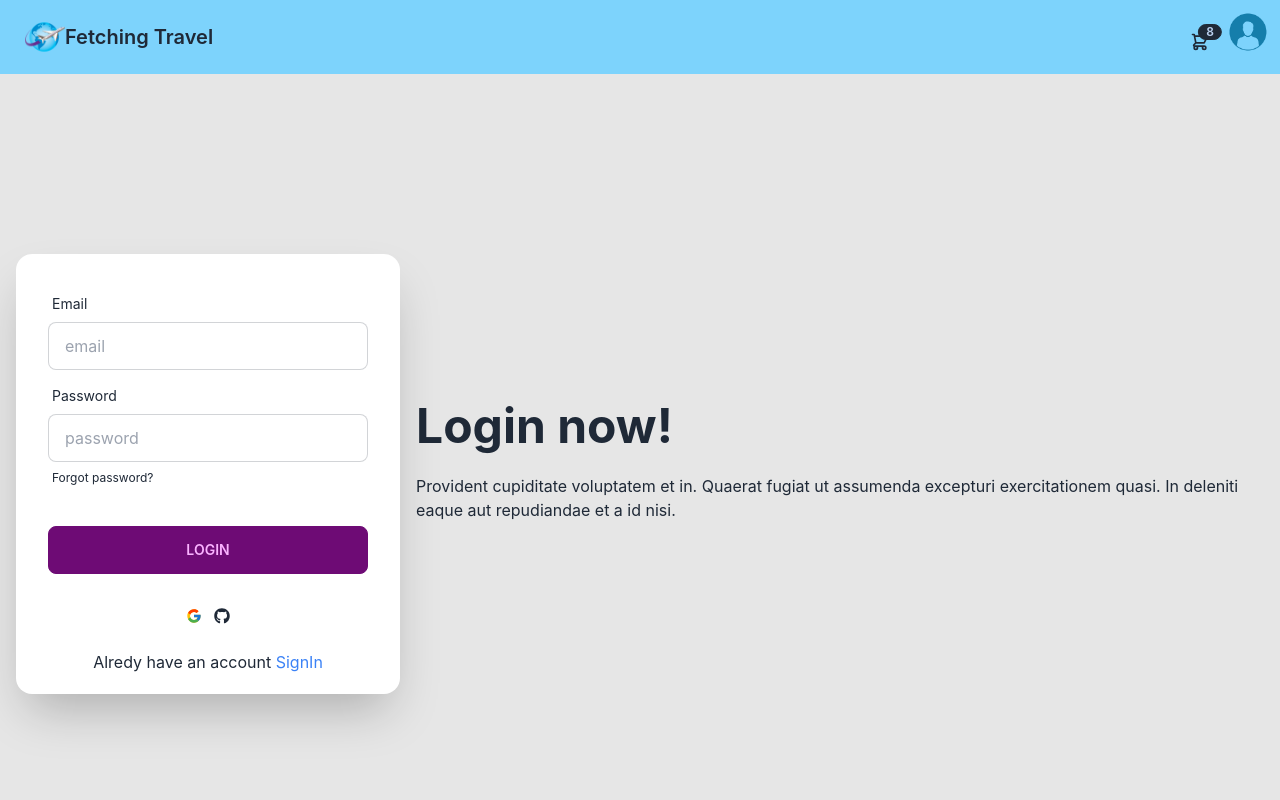
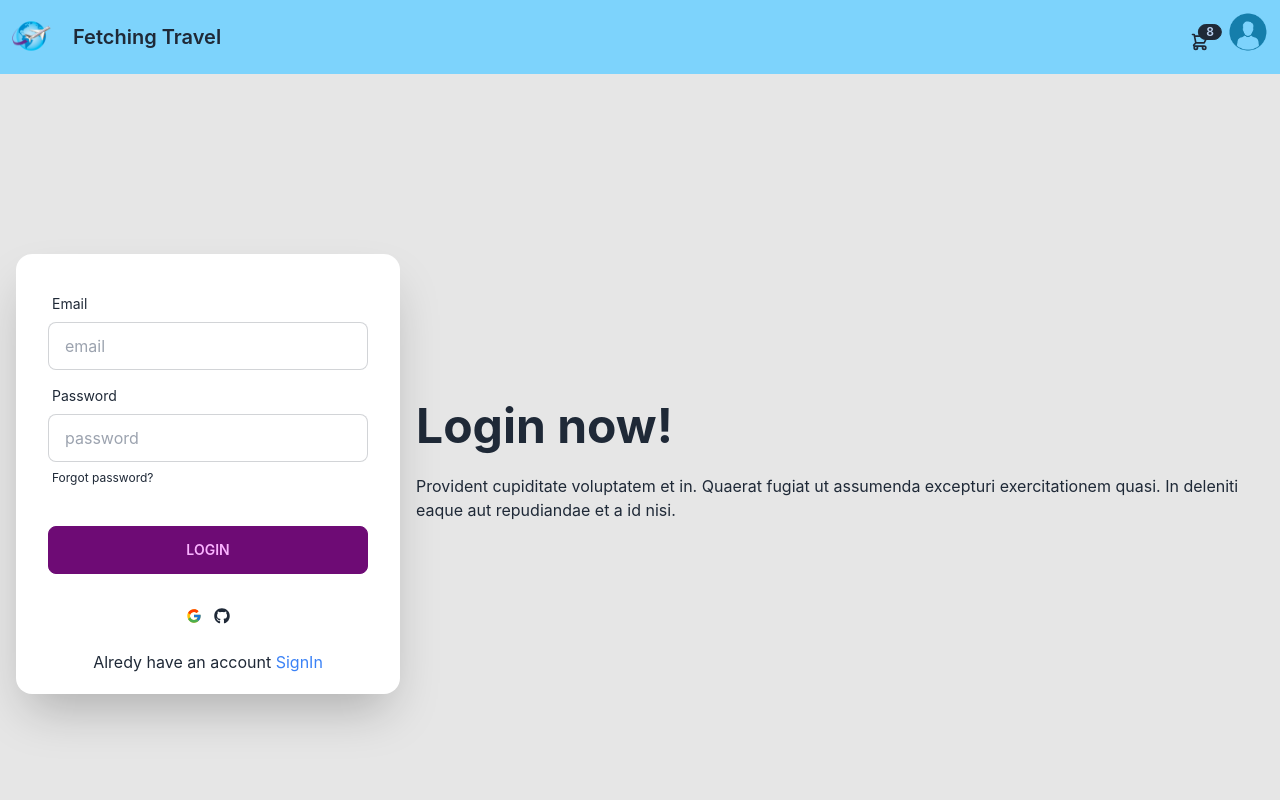
Before and after one commit to Ozyullah/travel-services-client, a React (Create React App) app: page /login in a window 1280 px wide. Shown: the top 800 px of the page. Built offline with nearby package versions, Linux system fonts and the light colour scheme; no server answers.

Commit message:
header update

```diff
--- a/src/Pages/FixedPages/HeaderPage/Header.js
+++ b/src/Pages/FixedPages/HeaderPage/Header.js
@@ -18,12 +18,28 @@ const Header = () => {
     }
     return (
         <div className="navbar bg-sky-300">
+            {/* Responcive button section */}
+            <div className="dropdown dropdown-start">
+                <label tabIndex={0} className="btn btn-ghost btn-circle avatar">
+                    <div className="w-10 rounded-full">
+                        <img className='w-10' src={projectLogo} alt="" />
+                    </div>
+                </label>
+                <ul tabIndex={5} className="menu menu-compact dropdown-content mt-3 p-2 shadow bg-base-100 rounded-box w-52">
+                    <li>
+                        <Link className='font-semibold m-3 t' to={'/myreview'}>My Reviews</Link>
+                    </li>
+                    <li><Link className='font-semibold mr-5' to={'/addservices'}>Add Services</Link></li>
+                </ul>
+            </div>
+            {/* Responcive button section */}
+
             <div className="flex-1">
 
-                <Link to={'/'} className="btn btn-ghost normal-case text-xl"><img className='w-10' src={projectLogo} alt="" />Fetching Travel</Link>
+                <Link to={'/'} className="btn btn-ghost normal-case text-xl">Fetching Travel</Link>
             </div>
             <div>
-                <div >
+                <div className='md:hidden hidden'>
                     {
                         user?.uid ? <>
                             <Link className='font-semibold m-3 t' to={'/myreview'}>My Reviews</Link>
@@ -54,7 +70,7 @@ const Header = () => {
                             <div className="w-10 rounded-full">
                                 <>
                                     {
-                                        user ? <img  src={user?.photoURL} /> : <Link to={'/login'}><img src={logo} alt='' /></Link>
+                                        user ? <img src={user?.photoURL} /> : <Link to={'/login'}><img src={logo} alt='' /></Link>
                                     }
                                 </>
                             </div>
```
